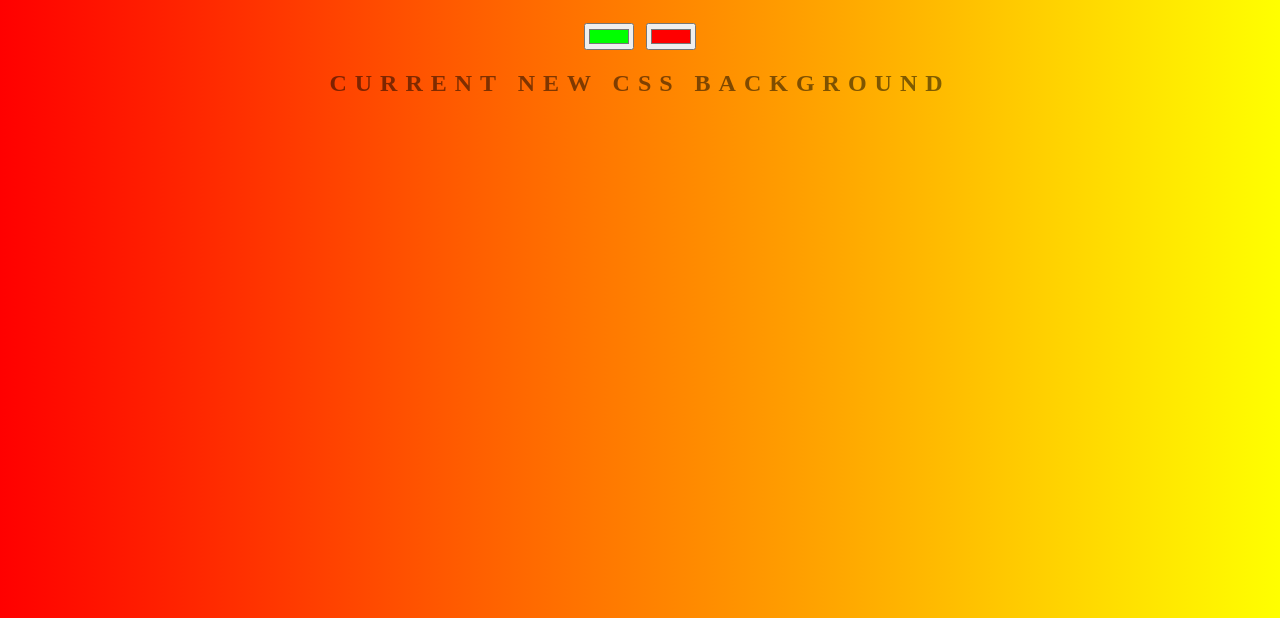
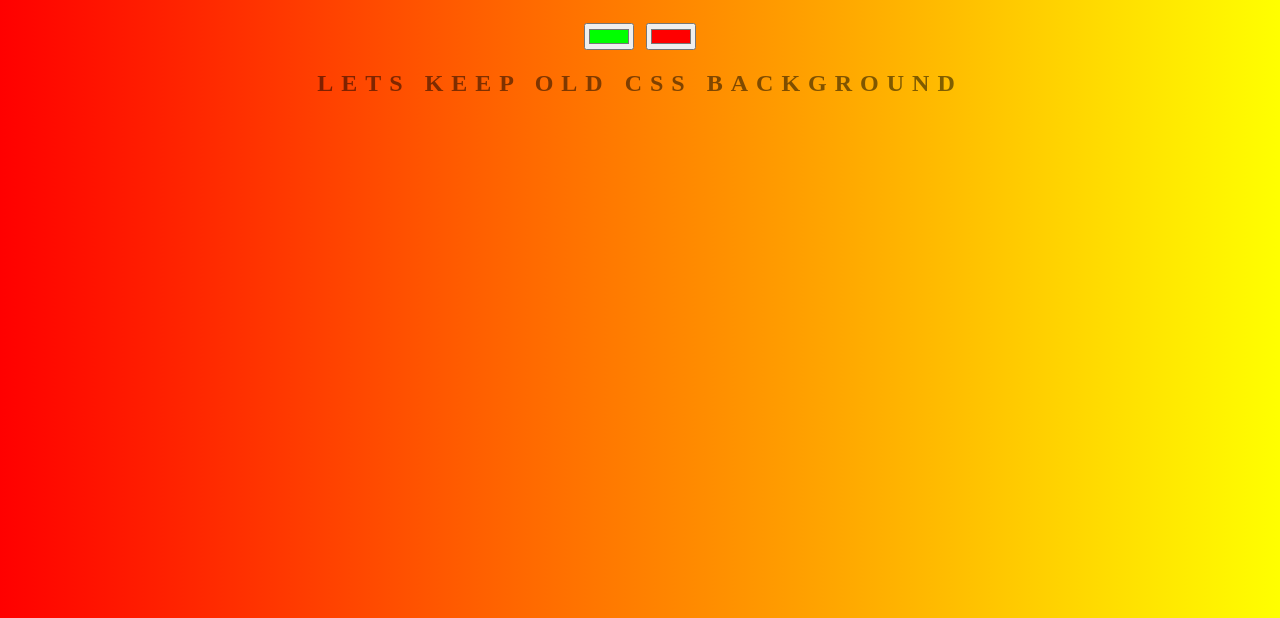
Before and after one commit to deevasgrg68/learngithub, a plain HTML site: page index.html in a window 1280 px wide. Shown: the part 182-800 px from the top of the page. Drawn offline with Linux system fonts and the light colour scheme.

Commit message:
revert to old title

```diff
--- a/index.html
+++ b/index.html
@@ -8,7 +8,7 @@
 	<h1>Background Generator</h1>
 	<input class="color1" type="color" name="color1" value="#00ff00">
 	<input class="color2" type="color" name="color2" value="#ff0000">
-	<h2>CURRENT NEW CSS Background</h2>
+	<h2>LETS KEEP OLD CSS Background</h2>
 	<h3></h3>
 	<script type="text/javascript" src="script.js"></script>
 </body>
```
